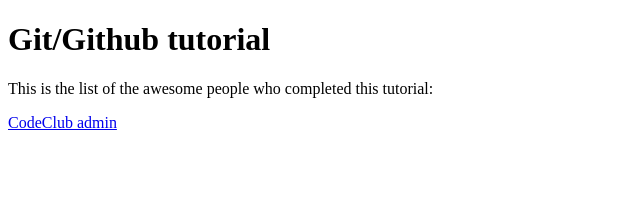
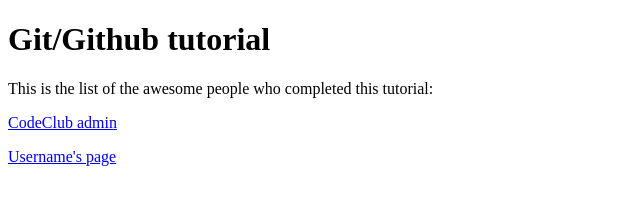
Before and after one commit to CodeClubAIU/git-tutorial, a plain HTML site: page index.html in a window 1280 px wide. Shown: the whole page, without its empty margins (0-640 px from the left). Drawn offline with Linux system fonts and the light colour scheme.

Commit message:
Insert message here

```diff
--- a/index.html
+++ b/index.html
@@ -9,6 +9,7 @@
 <p>This is the list of the awesome people who completed this tutorial:</p>
 
 <p><a href="codeclub.html">CodeClub admin</a></p>
+<p><a href="username-profile.html">Username's page</a></p>   <!-- Add this line -->
 
 </body>
 </html>
```
